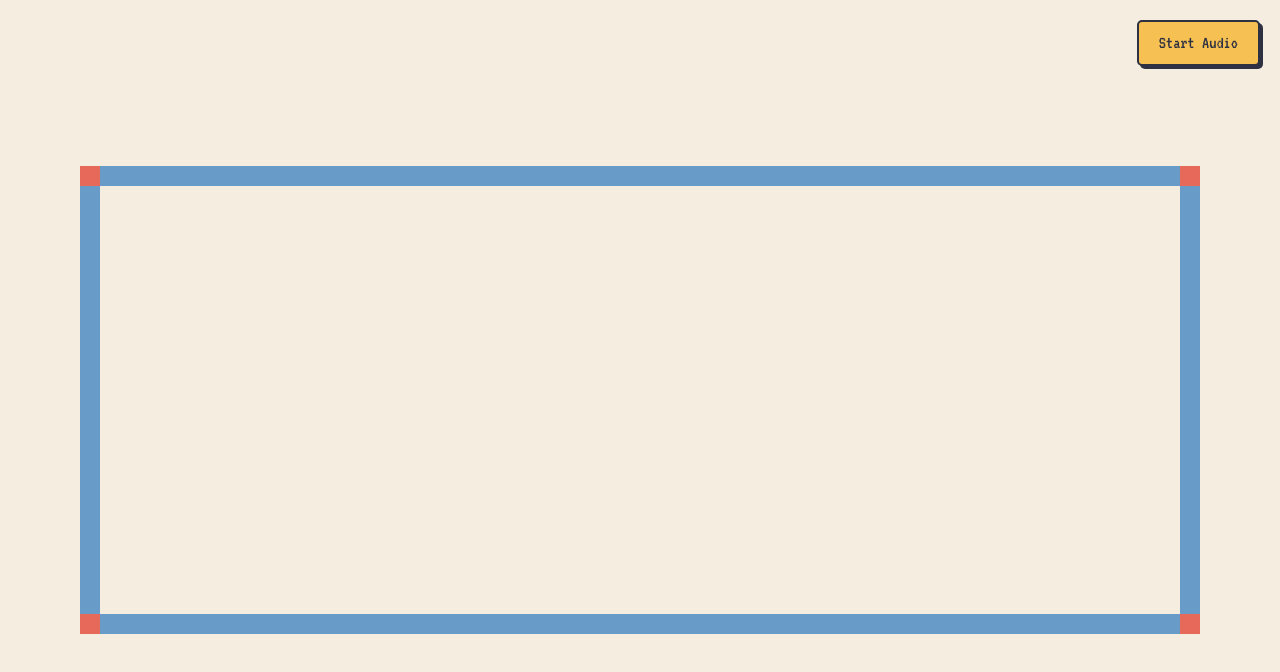
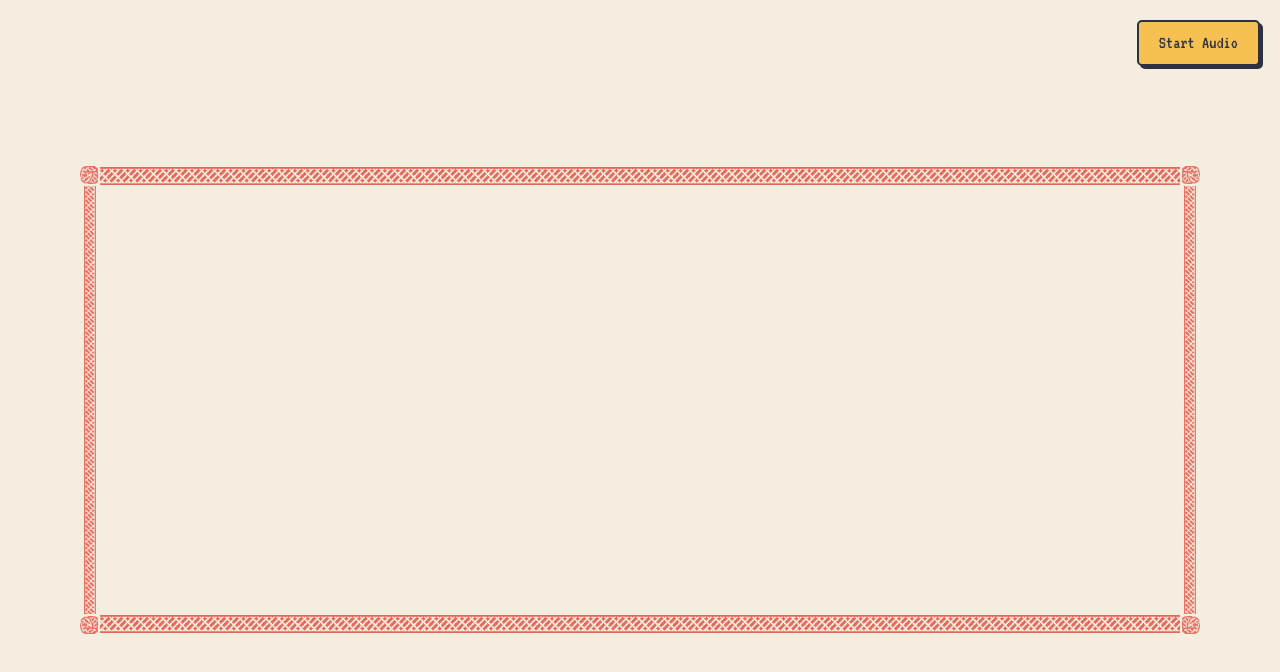
Before and after one commit to chap0ng/CreaTune, a website: page web/index.html in a window 1280 px wide. Drawn offline with Linux system fonts and the light colour scheme.

Commit message:
updated visuals

```diff
--- a/web/index.html
+++ b/web/index.html
@@ -8,7 +8,7 @@
   <meta name="screen-orientation" content="landscape">
   <meta name="mobile-web-app-capable" content="yes">
   <meta name="apple-mobile-web-app-capable" content="yes">
-  <meta name="apple-mobile-web-app-status-bar-style" content="black-fullscreen">
+  <meta name="apple-mobile-web-app-status-bar-style" content="transparent">
   <title>CreaTune</title>
 
   <link rel="manifest" href="manifest.json">
--- a/web/styles.css
+++ b/web/styles.css
@@ -79,27 +79,105 @@ body {
   margin: auto;
   padding: 30px;
   position: relative;
+  background-color: var(--warm-beige);
+  z-index: 5; /*ensure it sits above other content*/
 }
 
 /* ==========================================================================
    FRAME COMPONENTS (Borders, Corners)
    ========================================================================== */
 
-.corner1 { grid-area: corner1; background-color: var(--coral-red); }
+
 .frametop {
   grid-area: frametop;
-  background-color: var(--steel-blue);
+  background-color: var(--warm-beige);
   user-select: none;
   -webkit-user-select: none;
   touch-action: none;
   cursor: ns-resize;
+  background-image: url(sprites/frame/frameropeh.png);
+  background-size: 100%;
+  background-position: center;
+  background-repeat: no-repeat;
+  display: center;
 }
-.corner2 { grid-area: corner2; background-color: var(--coral-red); }
-.frameleft { grid-area: frameleft; background-color: var(--steel-blue); }
-.frameright { grid-area: frameright; background-color: var(--steel-blue); }
-.corner3 { grid-area: corner3; background-color: var(--coral-red); }
-.framebottom { grid-area: framebottom; background-color: var(--steel-blue); }
-.corner4 { grid-area: corner4; background-color: var(--coral-red); }
+
+/* Frame Sides & Bottom */
+.frameleft {
+  grid-area: frameleft;
+  background-color: var(--warm-beige);
+  background-image: url(sprites/frame/frameropel.png);
+  background-size: 60%; /* Stretch to fill width (20px) and height (1fr) */
+  background-position: center;
+  background-repeat: no-repeat;
+}
+.frameright {
+  grid-area: frameright;
+  background-color: var(--warm-beige);
+  background-image: url(sprites/frame/frameropel.png);
+  background-size: 60%; /* Stretch to fill width (20px) and height (1fr) */
+  background-position: center;
+  background-repeat: no-repeat;
+}
+.framebottom {
+  grid-area: framebottom;
+  background-color: var(--warm-beige);
+  background-image: url(sprites/frame/frameropeh.png);
+  background-size: 100%; /* Stretch to fill width (1fr) and height (20px) */
+  background-position: center;
+  background-repeat: no-repeat;
+}
+
+/* Frame Corners */
+.corner1 {
+  grid-area: corner1;
+  background-color: var(--warm-beige);
+  background-image: url(sprites/frame/knottopleft.png);
+  height: 90%;
+  width: 90%;
+  background-size: 100% 100%; /* Explicitly 100% width and 100% height */
+  background-position: center;
+  background-repeat: repeat; /* Assuming corners are meant to tile if image is smaller */
+  display: flex;
+}
+.corner2 {
+  grid-area: corner2;
+  background-color: var(--warm-beige);
+  background-image: url(sprites/frame/knottopright.png);
+  height: 90%;
+  width: 90%;
+  margin-left: 2px;
+  background-size: 100% 100%;
+  background-position: center;
+  background-repeat: repeat;
+  display: flex;
+}
+.corner3 {
+  /*bottom left corner*/
+  grid-area: corner3;
+  background-color: var(--warm-beige);
+  background-image: url(sprites/frame/knotbotleft.png);
+  height: 90%;
+  width: 90%;
+  background-size: 100% 100%;
+  margin-top: 2px;
+  background-position: center;
+  background-repeat: repeat;
+  display: flex;
+}
+.corner4 {
+  grid-area: corner4;
+  background-color: var(--warm-beige);
+  background-image: url(sprites/frame/knotbotright.png);
+  height: 90%;
+  width: 90%;
+  background-size: 100% 100%;
+  margin-top: 2px;
+  margin-left: 2px;
+  background-position: center;
+  background-repeat: repeat;
+  display: flex;
+}
 
 /* Performance optimizations */
 .frametop, .corner1, .corner2 {
```
Also changed, not shown: web/service-worker.js (+8 -0 lines), web/sprites/frame/frameropeh.png (added), web/sprites/frame/frameropel.png (added), web/sprites/frame/knotbotleft.png (added), web/sprites/frame/knotbotright.png (added), web/sprites/frame/knottopleft.png (added), web/sprites/frame/knottopright.png (added).
